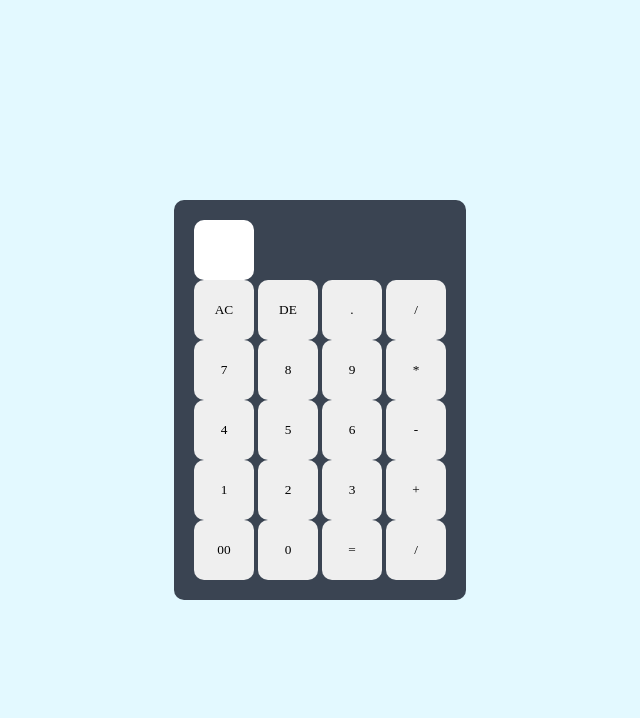
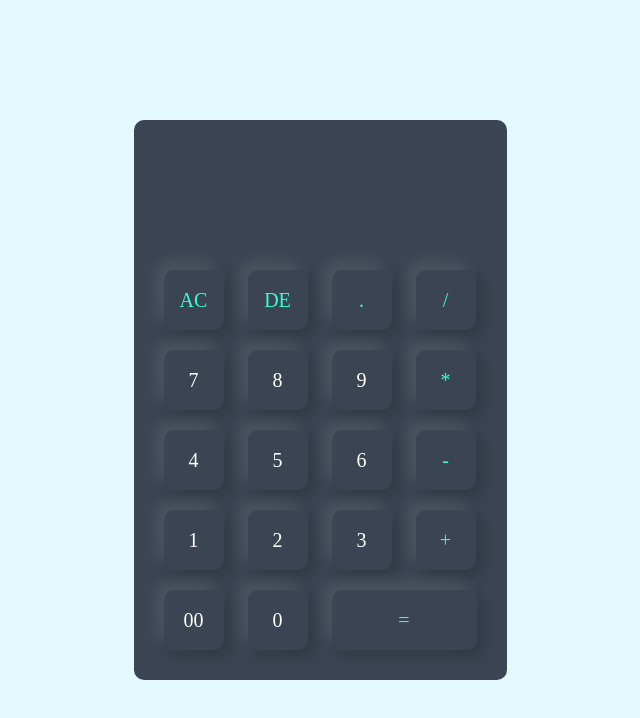
Before and after one commit to JiggaMysta/Calculator, a plain HTML site: page index.html in a window 1280 px wide. Shown: the whole page, without its empty margins (320-960 px from the left). Drawn offline with Linux system fonts and the light colour scheme.

Commit message:
Added CSS  form input and added the html input on from last line

```diff
--- a/index.html
+++ b/index.html
@@ -11,41 +11,42 @@
 <body>
         <div class="container">
           <div class="calculator">
-  <form>
-   <div>
+ <form>
+  <div class="display">
       <input type="text" name="display">
    </div>
        <div>
-<input type="button" value="AC">
-<input type="button" value="DE">
-<input type="button" value=".">
-<input type="button" value="/">
+<input type="button" value="AC" onclick="display.value =''" class="operator">
+<input type="button" value="DE"  onclick="display.value = display.value.toString().slice(0,-1)" class="operator">
+<input type="button" value="." onclick="display.value +='.'" class="operator">
+<input type="button" value="/" onclick="display.value +='/'" class="operator">
        </div>
     <div>
-<input type="button" value="7">
-<input type="button" value="8">
-<input type="button" value="9">
-<input type="button" value="*">
+<input type="button" value="7" onclick="display.value +='7'">
+<input type="button" value="8" onclick="display.value +='8'">
+<input type="button" value="9" onclick="display.value +='9'">
+<input type="button" value="*" onclick="display.value +='*'" class="operator">
     </div>
           <div>
-<input type="button" value="4">
-<input type="button" value="5">
-<input type="button" value="6">
-<input type="button" value="-">
+<input type="button" value="4" onclick="display.value +='4'">
+<input type="button" value="5" onclick="display.value +='5'">
+<input type="button" value="6"onclick="display.value +='6'">
+<input type="button" value="-" onclick="display.value +='-'" class="operator">
           </div>
            <div>
-<input type="button" value="1">
-<input type="button" value="2">
-<input type="button" value="3">
-<input type="button" value="+">
+<input type="button" value="1" onclick="display.value +='1'">
+<input type="button" value="2" onclick="display.value +='2'">
+<input type="button" value="3" onclick="display.value +='3'">
+<input type="button" value="+" onclick="display.value +='+'" class="operator">
        </div>
            <div>
-<input type="button" value="00">
-<input type="button" value="0">
-<input type="button" value="=">
-<input type="button" value="/">
-       </div>
-</form>
+<input type="button" value="00"onclick="display.value +='00'" >
+<input type="button" value="0" onclick="display.value +='0'">
+<input type="button" value="=" onclick="display.value = eval(display.value)" class="equal operator">
+
+           </div>
+
+  </form>
 
 
 
--- a/style.css
+++ b/style.css
@@ -26,6 +26,30 @@
   width: 60px;
   height: 60px;
   border-radius: 10px;
-  box-shadow: -8px -8px 15px rgba(255, 255, 255, 0.1), 5px 5px 15px rgba(0, 0, 0, 0.2),
-  background: transpa
+  box-shadow: -8px -8px 15px rgba(255, 255, 255, 0.1), 5px 5px 15px rgba(0, 0, 0, 0.2);
+  background: transparent;
+  font-size: 20px;
+  color: #fff;
+  cursor: pointer;
+  margin: 10px;
 }
+
+form .display{
+  display: flex;
+  justify-content: flex-end;
+  margin: 20px 0;
+}
+form .display input{
+  text-align: right;
+  flex: 1;
+  font-size: 45px;
+  box-shadow: none;
+}
+
+form input.equal{
+  width: 145px;
+}
+
+form input.operator{
+  color: #33ffd8;
+  }
```
